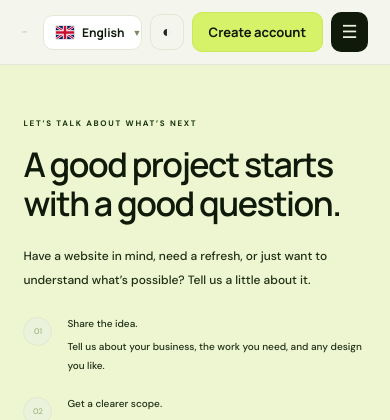
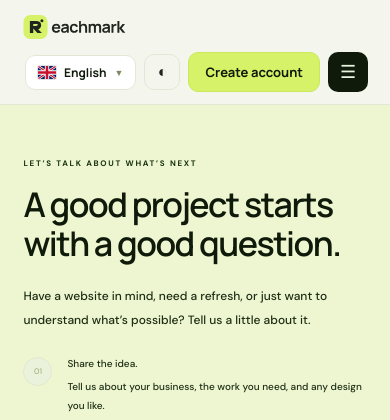
Before and after one commit to leephil1907-lab/Reachmark, a Flask app: page /enquire in a window 390 px wide. Shown: the top 420 px of the page. Run offline with Flask 3, Linux system fonts and the light colour scheme; data that the repository does not hold is empty; parts of the project's set-up code (start-up, migrations or seed data) failed here and were passed over; some libraries are stand-ins or nearby versions.

Commit message:
Improve responsive public header layout

```diff
--- a/static/header.css
+++ b/static/header.css
@@ -31,9 +31,11 @@ nav.main a[aria-current="page"]{background:#0f1a0a;color:#eaf3de}
 .pub-head.open .pub-menu{display:block}
 @media(max-width:900px){
   nav.main{display:none}
-  #pub-menu-btn{display:grid;place-items:center}
+  #pub-menu-btn{display:grid;place-items:center;flex-shrink:0}
   .head-cta .btn.ghost{display:none}
-  .head-cta{margin-left:auto}
+  .head-cta{margin-left:auto;flex-wrap:wrap;justify-content:flex-end;row-gap:8px}
+  .pub-head-in{flex-wrap:wrap;row-gap:10px}
+  .pub-logo{flex-shrink:0}
 }
 /* Dark mode — header plus the shared public-page surfaces, so the toggle
    never leaves a half-themed page. */
```
